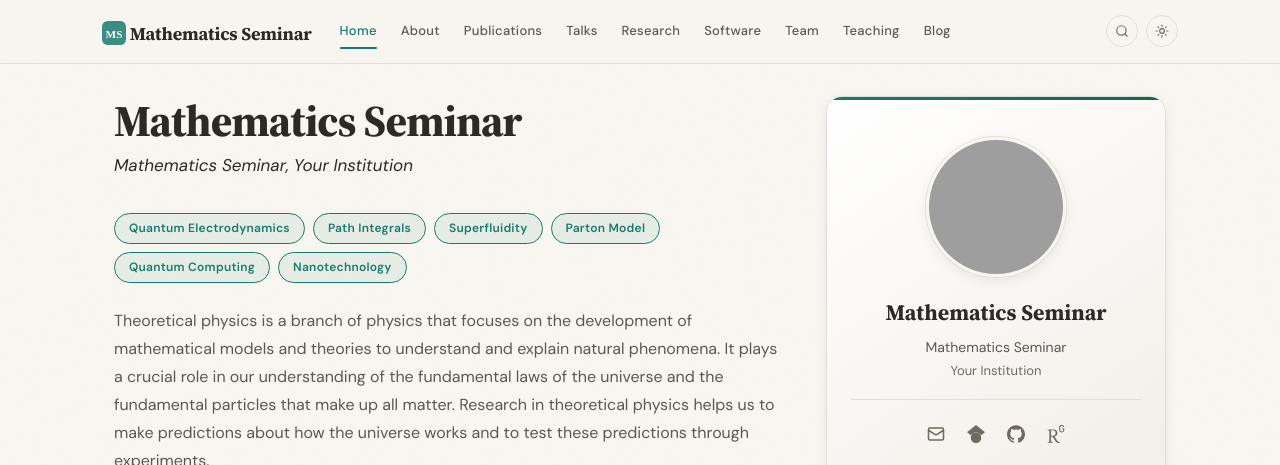
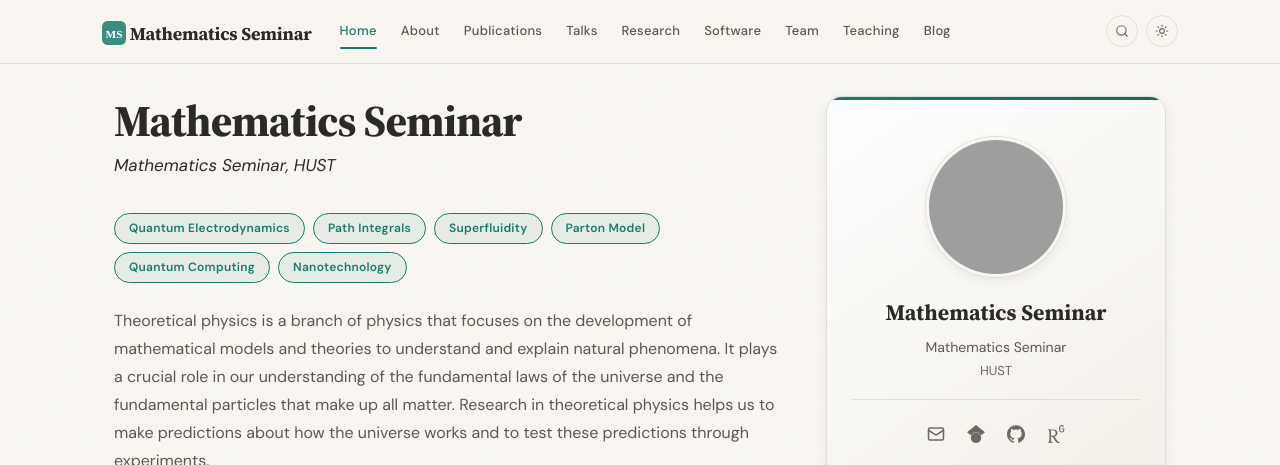
Before and after one commit to HaiboLi99/math-seminar, a Jekyll site: the page built from _pages/home.md, in a window 1280 px wide and 1400 px high. Shown: the top 465 px of the window. Built offline with Jekyll 4.4.1, drawn with Linux system fonts in a browser that asks for light colours; grey boxes are pictures that could not be loaded.

Commit message:
Update seminar website

```diff
--- a/_config.yml
+++ b/_config.yml
@@ -3,7 +3,7 @@
 # ============================================================
 name: "Mathematics Seminar"
 title: "Mathematics Seminar"
-institution: "Your Institution"
+institution: "HUST"
 email: ""
 photo: ""
 
```
